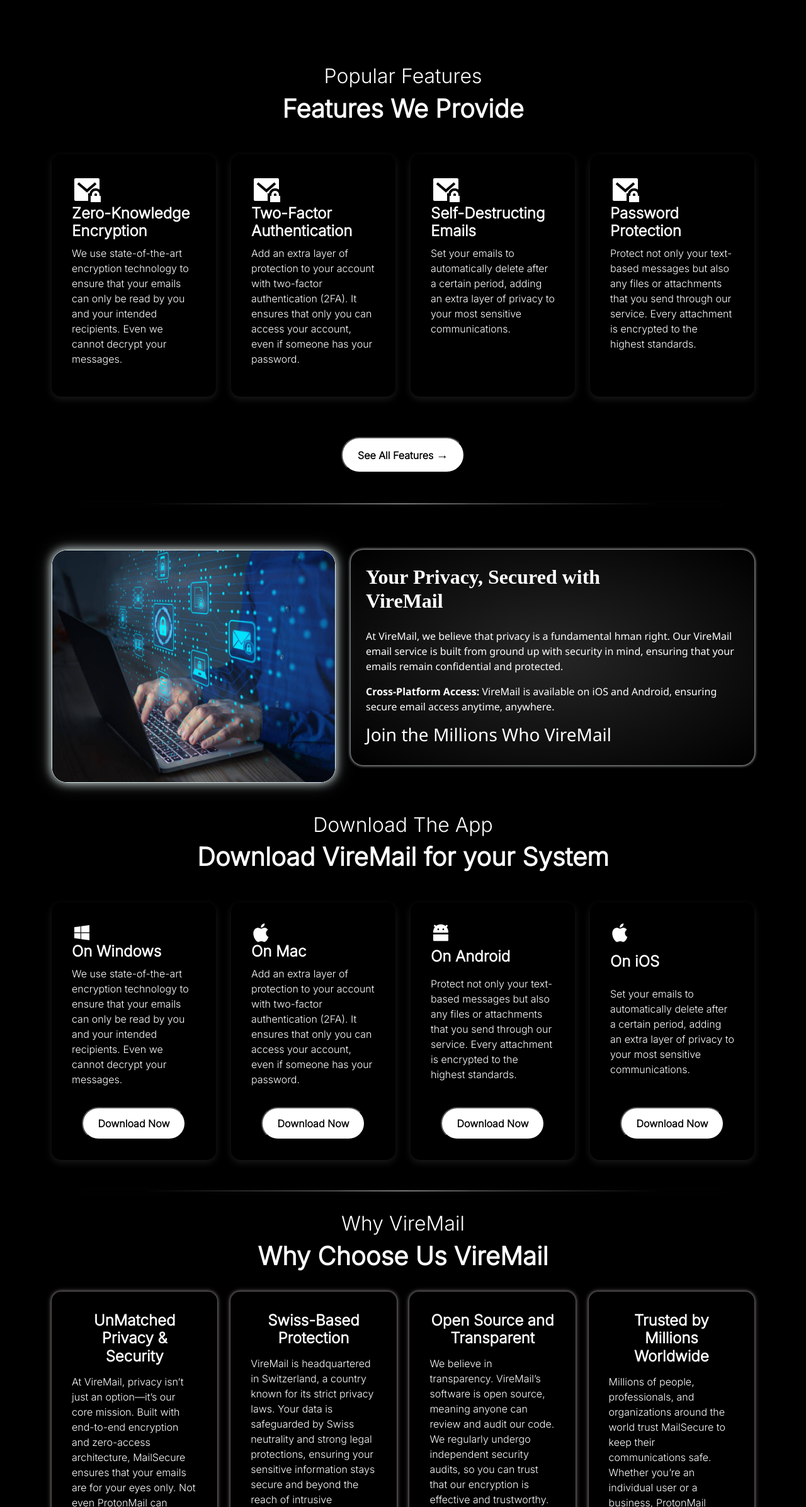
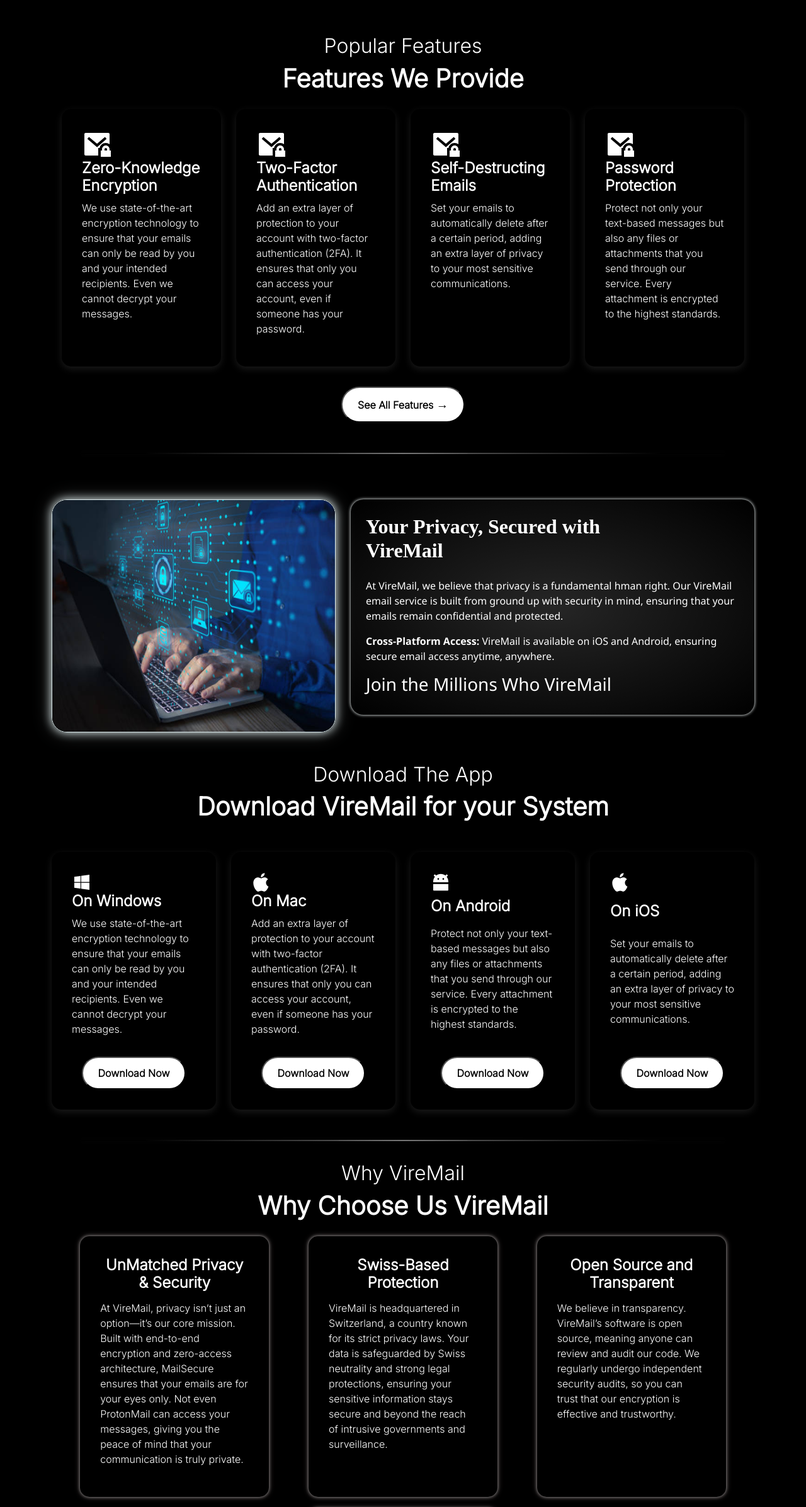
Before and after one commit to Jasmeet-Singh-17/VireMail, a Next.js app: page / in a window 1280 px wide. Shown: the part 1393-3786 px from the top of the page at 63% size. Built offline with nearby package versions, Linux system fonts and the light colour scheme.

Commit message:
new updates

```diff
--- a/pages/index.js
+++ b/pages/index.js
@@ -16,7 +16,7 @@
       <section>
         <div className='container'>
           <div className="row g-4 my-4">
-            {/* --- Left Column --- */}
+            {/* Left Column */}
             <div className="col-12 col-sm-12 col-md-6 col-lg-8">
               <div className="left-home h-100">
                 <h1 className="heading">
@@ -31,7 +31,7 @@
               </div>
             </div>
 
-            {/* --- Right Column --- */}
+            {/* Right Column */}
             <div className="col-12 col-sm-12 col-md-6 col-lg-4">
               <div className="right-home h-100">
                 <p className="form-heading">Get started with ad-free email.</p>
@@ -101,7 +101,7 @@
       {/* //White Line // */}
       <section>
         <marquee>
-          <div className='white-line my-5'>
+          <div className='white-line my-4 '>
             <ul>
               <li>
                 End-to-End-Encryption *
@@ -213,7 +213,7 @@
       {/* // Download Section // */}
 
       <section>
-        <div className="container my-4">
+        <div className="container ">
           <h2 className="text-center">Download The App </h2>
           <h1 className="text-center mb-4 fw-bold">Download VireMail for your System </h1>
           <div className="down-boxes">
@@ -260,10 +260,10 @@
 
       {/* // Boxes Section // */}
       <section>
-        <div className="container ">
+        <div className="container mt-4">
           <h2 className="text-center">Why VireMail</h2>
-          <h1 className="text-center fw-bold">Why Choose Us VireMail</h1>
-          <div className="all-boxes">
+          <h1 className="text-center fw-bold mb-4">Why Choose Us VireMail</h1>
+          <div className="all-boxes ">
             <div className="tbox">
               <h4><b>UnMatched Privacy & Security</b></h4>
               <p>
--- a/styles/custom.css
+++ b/styles/custom.css
@@ -166,6 +166,7 @@
   cursor: pointer;
   box-shadow: 0 0 15px #e3f0f1, 0 0 30px #3d4041;
   max-width: 100%;
+  max-height: auto;
 }
 
 .left-wel .img:hover {
@@ -207,18 +208,18 @@
   padding: .8rem .5rem;
   font-size: 1.2rem;
   box-shadow: inset 0 0 5px #555, 0 0 10px rgba(0, 0, 0, 0.5);
-  margin: 0;
 }
 
 /* // Features Box //  */
 
 .boxes {
   display: flex;
-  flex-wrap: wrap;
-  justify-content: space-evenly;
   align-items: stretch;
   gap: 1.5rem;
-  margin: 3rem 0;
+  margin: 1rem;
+  justify-content: center;
+  align-content: center;
+  flex-wrap: wrap;
 }
 
 .box {
@@ -253,17 +254,24 @@
   font-weight: 600;
   cursor: pointer;
   gap: 0.5rem;
+  transition: all .3s ease-in-out;
+}
+
+.box-button:hover {
+  background-color: #f0f0f0;
+  transform: scale(1.1);
 }
 
 /* // Download Section // */
 
 .down-boxes {
   display: flex;
-  flex-wrap: wrap;
-  justify-content: space-evenly;
   align-items: stretch;
   gap: 1.5rem;
   margin: 3rem 0;
+  justify-content: center;
+  align-content: center;
+  flex-wrap: wrap;
 }
 
 .down-boxes .box {
@@ -312,20 +320,20 @@
 
 .all-boxes {
   display: flex;
+  gap: 1.1rem;
+  margin: 1rem 0;
   flex-wrap: wrap;
+  flex-direction: row;
+  align-items: stretch;
   justify-content: space-evenly;
-  align-items: stretch;
-  gap: 1.3rem;
-  margin: 2rem 0;
 }
 
 .tbox {
   color: linear-gradient(90deg, #f5f5f5, #aaaaaa);
   padding: 2rem;
-
   border-radius: 15px;
-  flex: 1 1 250px;
-  max-width: 400px;
+  /* flex: 1 1 250px; */
+  max-width: 300px;
   background: radial-gradient(ellipse at center, rgba(255, 253, 253, 0.15));
   box-shadow: 0 0 5px #979696, 0 0 10px rgba(148, 125, 125, 0.5);
   transition: all 0.3s ease;
```
